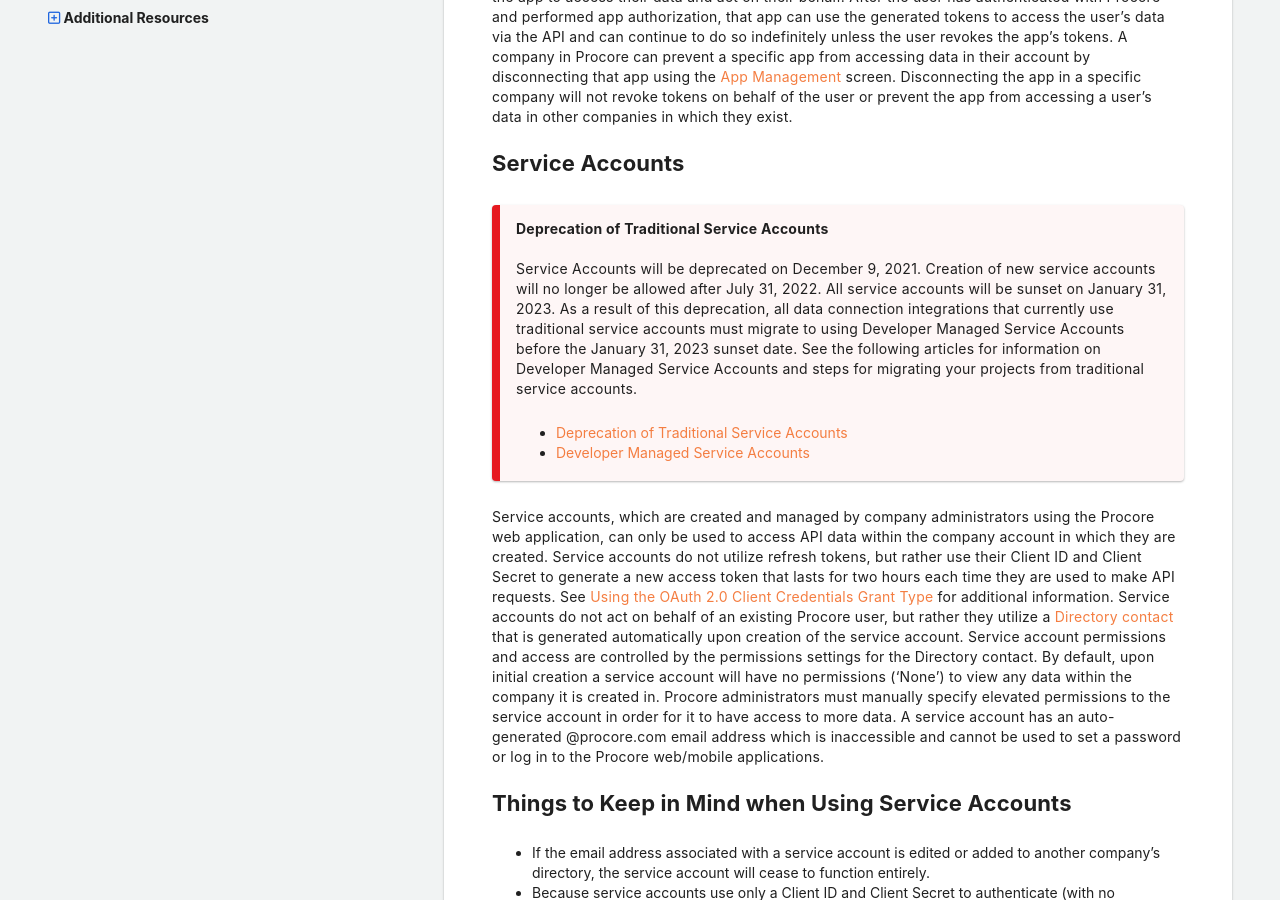
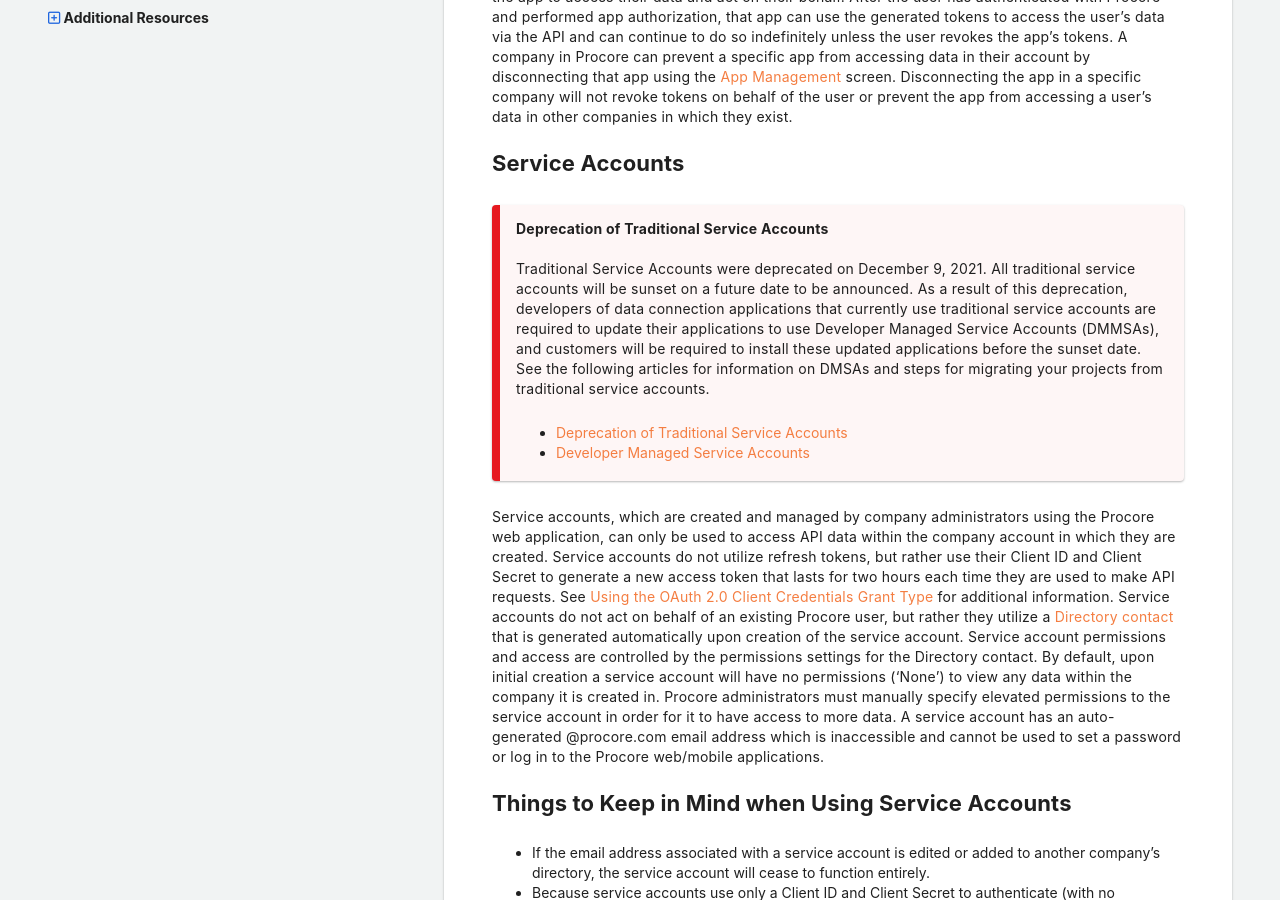
Before and after one commit to procore/documentation, a Jekyll site: the page built from api_essentials/api_security_overview.md, in a window 1280 px wide and 900 px high, scrolled down 712 px. Built offline with Jekyll 4.4.1, drawn with Linux system fonts in a browser that asks for light colours; comment, search, counter and statistics services are not loaded.

Commit message:
Updating deprecation banner

```diff
--- a/api_essentials/api_security_overview.md
+++ b/api_essentials/api_security_overview.md
@@ -30,11 +30,10 @@ Disconnecting the app in a specific company will not revoke tokens on behalf of
 
 >**Deprecation of Traditional Service Accounts**
 >
-> Service Accounts will be deprecated on December 9, 2021.
-> Creation of new service accounts will no longer be allowed after July 31, 2022.
-> All service accounts will be sunset on January 31, 2023.
-> As a result of this deprecation, all data connection integrations that currently use traditional service accounts must migrate to using Developer Managed Service Accounts before the January 31, 2023 sunset date.
-> See the following articles for information on Developer Managed Service Accounts and steps for migrating your projects from traditional service accounts.
+> Traditional Service Accounts were deprecated on December 9, 2021.
+> All traditional service accounts will be sunset on a future date to be announced.
+> As a result of this deprecation, developers of data connection applications that currently use traditional service accounts are required to update their applications to use Developer Managed Service Accounts (DMMSAs), and customers will be required to install these updated applications before the sunset date.
+> See the following articles for information on DMSAs and steps for migrating your projects from traditional service accounts.
 > - [Deprecation of Traditional Service Accounts]({{ site.url }}{{ site.baseurl }}{% link overview/service_account_deprecation.md %})
 > - [Developer Managed Service Accounts]({{ site.url }}{{ site.baseurl }}{% link building_applications/developer_managed_service_accounts.md %})
 
```
Also changed, not shown: building_applications/developer_managed_service_accounts.md (+3 -4 lines), overview/announcements.md (+3 -4 lines), overview/service_account_deprecation.md (+3 -4 lines).
